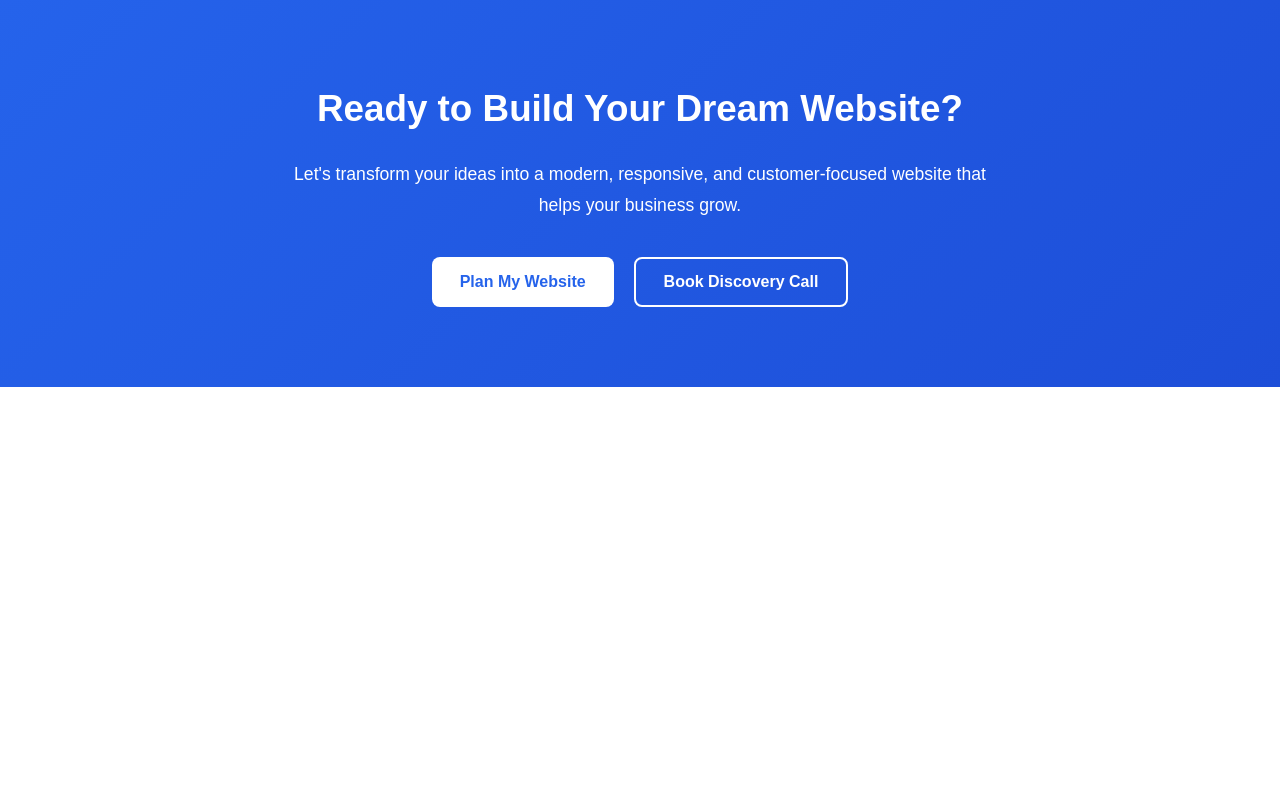
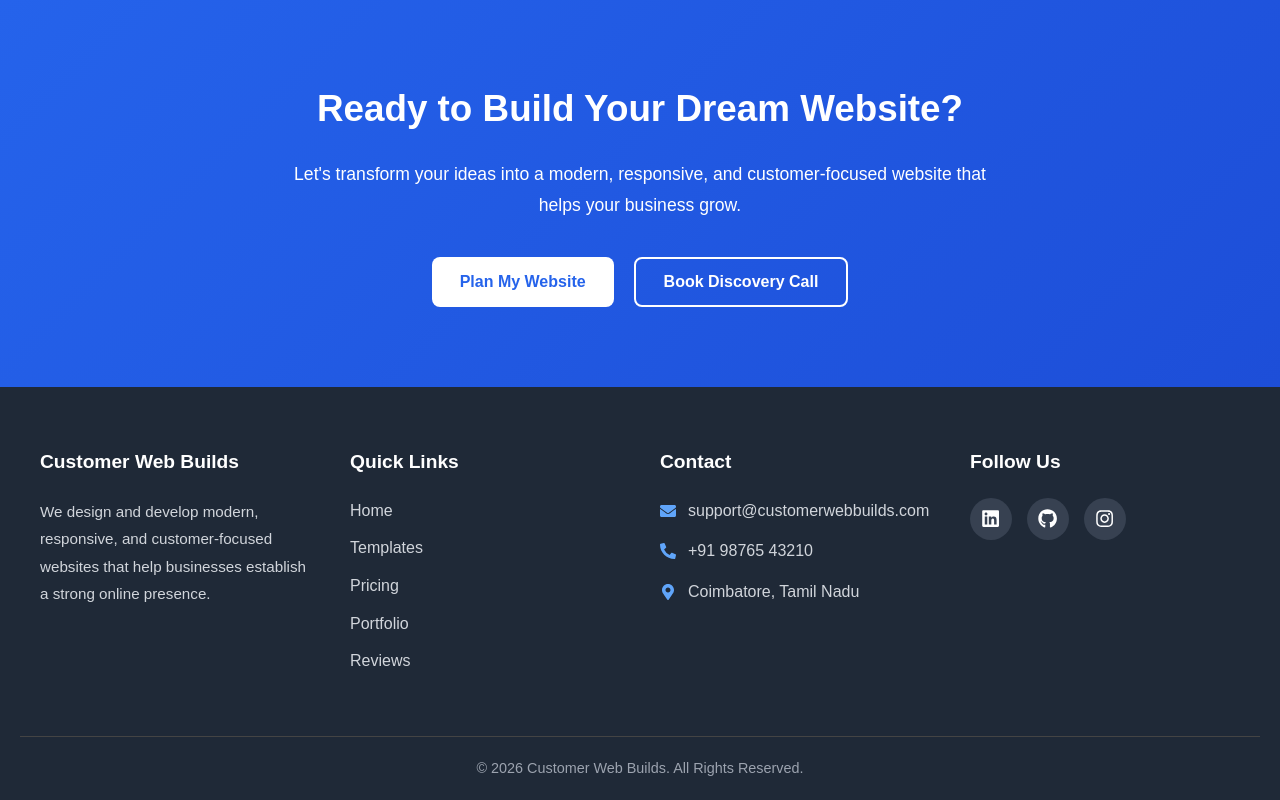
Before and after one commit to Priyadharshinirameshkumar/customer-web-builds, a React (Vite) app: page / in a window 1280 px wide. Shown: the part 6495-7295 px from the top of the page. Before the commit the page ends 6882 px from the top, so only its background shows below. Built offline with nearby package versions, Linux system fonts and the light colour scheme.

Commit message:
Build responsive footer section

```diff
--- /dev/null
+++ b/src/components/Footer/Footer.css
@@ -0,0 +1,109 @@
+.footer {
+    background-color: #1f2937;
+    color: white;
+    padding: 60px 20px 20px;
+}
+
+.footer-container {
+    max-width: 1200px;
+    margin: auto;
+
+    display: grid;
+    grid-template-columns: repeat(4, 1fr);
+
+    gap: 40px;
+}
+
+.footer-section h3 {
+    margin-bottom: 20px;
+    font-size: 1.2rem;
+}
+
+.footer-bottom {
+    text-align: center;
+    margin-top: 50px;
+    padding-top: 20px;
+    border-top: 1px solid #444;
+}
+
+@media (max-width: 768px) {
+
+    .footer-container {
+
+        grid-template-columns: 1fr;
+
+        text-align: center;
+
+    }
+    .social-links {
+  justify-content: center;
+}
+
+}
+.footer-section p {
+    color: #d1d5db;
+    line-height: 1.8;
+    font-size: 0.95rem;
+}
+.footer-links {
+    list-style: none;
+    padding: 0;
+    margin: 0;
+}
+
+.footer-links li {
+    margin-bottom: 12px;
+}
+
+.footer-links a {
+    text-decoration: none;
+    color: #d1d5db;
+    transition: color 0.3s ease;
+}
+
+.footer-links a:hover {
+    color: white;
+}
+.contact-item {
+    display: flex;
+    align-items: center;
+    gap: 12px;
+    margin-bottom: 15px;
+    color: #d1d5db;
+}
+
+.contact-icon {
+    color: #60a5fa;
+    font-size: 1rem;
+}
+.social-links {
+  display: flex;
+  gap: 15px;
+}
+
+.social-links a {
+  width: 42px;
+  height: 42px;
+
+  display: flex;
+  align-items: center;
+  justify-content: center;
+
+  background: #374151;
+  color: white;
+
+  border-radius: 50%;
+  font-size: 1.2rem;
+
+  transition: 0.3s ease;
+}
+
+.social-links a:hover {
+  background: #2563eb;
+  transform: translateY(-3px);
+}
+.footer-bottom p {
+  margin: 0;
+  color: #9ca3af;
+  font-size: 0.9rem;
+}
--- /dev/null
+++ b/src/components/Footer/Footer.tsx
@@ -0,0 +1,121 @@
+import "./Footer.css";
+import {
+  FaEnvelope,
+  FaPhoneAlt,
+  FaMapMarkerAlt,
+  FaLinkedin,
+  FaGithub,
+  FaInstagram,
+} from "react-icons/fa";
+function Footer() {
+  return (
+    <footer className="footer">
+
+      <div className="footer-container">
+
+        <div className="footer-section">
+          <h3>Customer Web Builds</h3>
+           <p>
+        We design and develop modern, responsive,
+        and customer-focused websites that help
+        businesses establish a strong online presence.
+    </p>
+        </div>
+
+        <div className="footer-section">
+
+    <h3>Quick Links</h3>
+
+    <ul className="footer-links">
+
+        <li>
+            <a href="#home">Home</a>
+        </li>
+
+        <li>
+            <a href="#templates">Templates</a>
+        </li>
+
+        <li>
+            <a href="#pricing">Pricing</a>
+        </li>
+
+        <li>
+            <a href="#portfolio">Portfolio</a>
+        </li>
+
+        <li>
+            <a href="#reviews">Reviews</a>
+        </li>
+
+    </ul>
+
+</div>
+
+        <div className="footer-section">
+
+    <h3>Contact</h3>
+
+    <div className="contact-item">
+        <FaEnvelope className="contact-icon" />
+        <span>support@customerwebbuilds.com</span>
+    </div>
+
+    <div className="contact-item">
+        <FaPhoneAlt className="contact-icon" />
+        <span>+91 98765 43210</span>
+    </div>
+
+    <div className="contact-item">
+        <FaMapMarkerAlt className="contact-icon" />
+        <span>Coimbatore, Tamil Nadu</span>
+    </div>
+
+</div>
+
+        <div className="footer-section">
+  <h3>Follow Us</h3>
+
+  <div className="social-links">
+    <a
+      href="https://www.linkedin.com"
+      target="_blank"
+      rel="noopener noreferrer"
+      aria-label="LinkedIn"
+    >
+      <FaLinkedin />
+    </a>
+
+    <a
+      href="https://github.com"
+      target="_blank"
+      rel="noopener noreferrer"
+      aria-label="GitHub"
+    >
+      <FaGithub />
+    </a>
+
+    <a
+      href="https://www.instagram.com"
+      target="_blank"
+      rel="noopener noreferrer"
+      aria-label="Instagram"
+    >
+      <FaInstagram />
+    </a>
+  </div>
+</div>
+
+      </div>
+
+      <div className="footer-bottom">
+  <p>
+    © 2026 Customer Web Builds. All Rights Reserved.
+  </p>
+</div>
+
+    </footer>
+  );
+}
+
+export default Footer;
--- a/src/pages/Home/Home.tsx
+++ b/src/pages/Home/Home.tsx
@@ -6,6 +6,7 @@ import PortfolioPreview from "../../components/PortfolioPreview/PortfolioPreview
 import TemplatesGallery from "../../components/TemplatesGallery/TemplatesGallery";
 import TestimonialsSection from "../../components/TestimonialsSection/TestimonialsSection";
 import CTA from "../../components/CTA/CTA";
+import Footer from "../../components/Footer/Footer";
 function Home() {
   return (
     <>
@@ -17,6 +18,7 @@ function Home() {
      <TemplatesGallery />
       <TestimonialsSection />
        <CTA />
+        <Footer />
     </>
   );
 }
```
